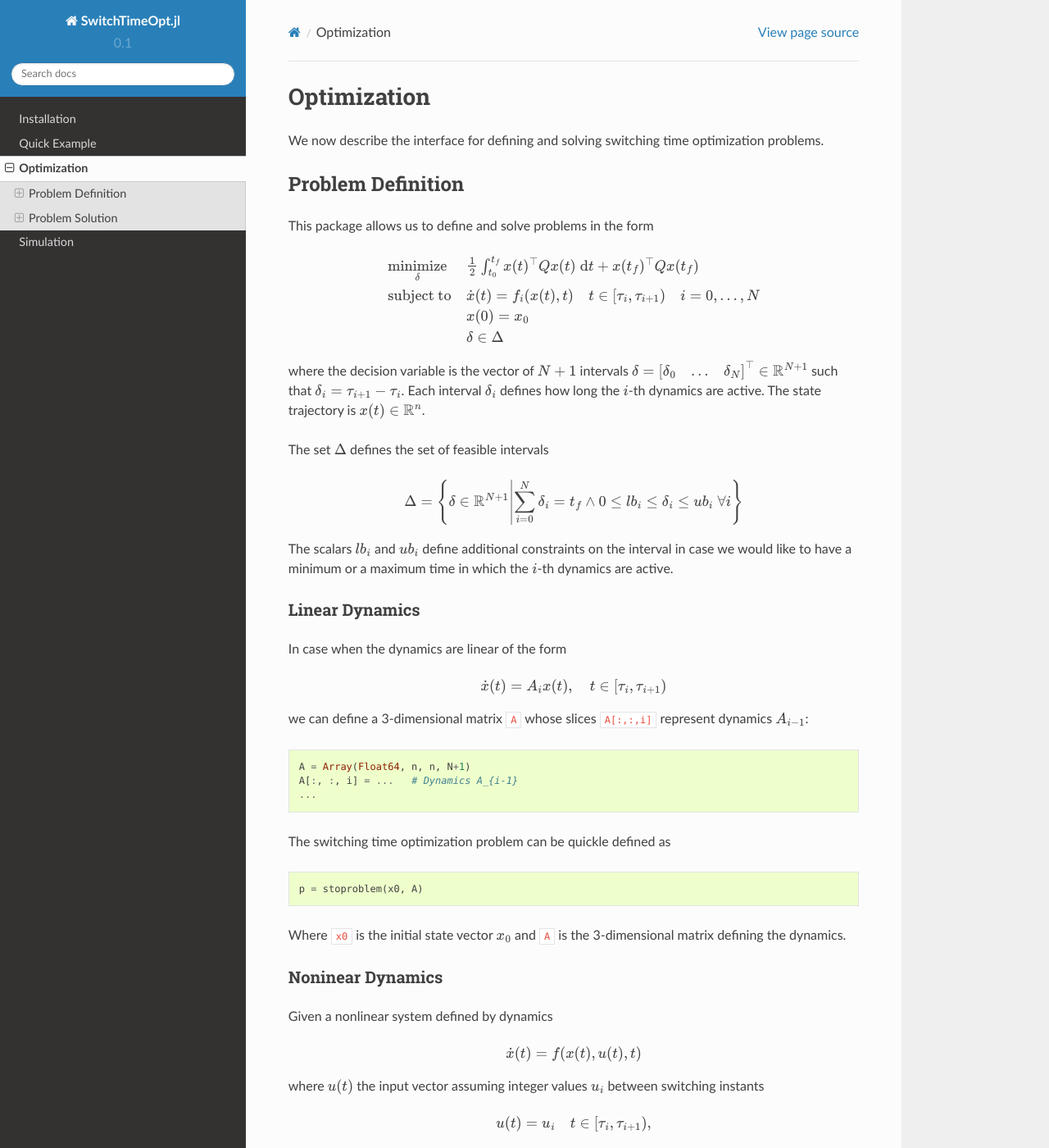
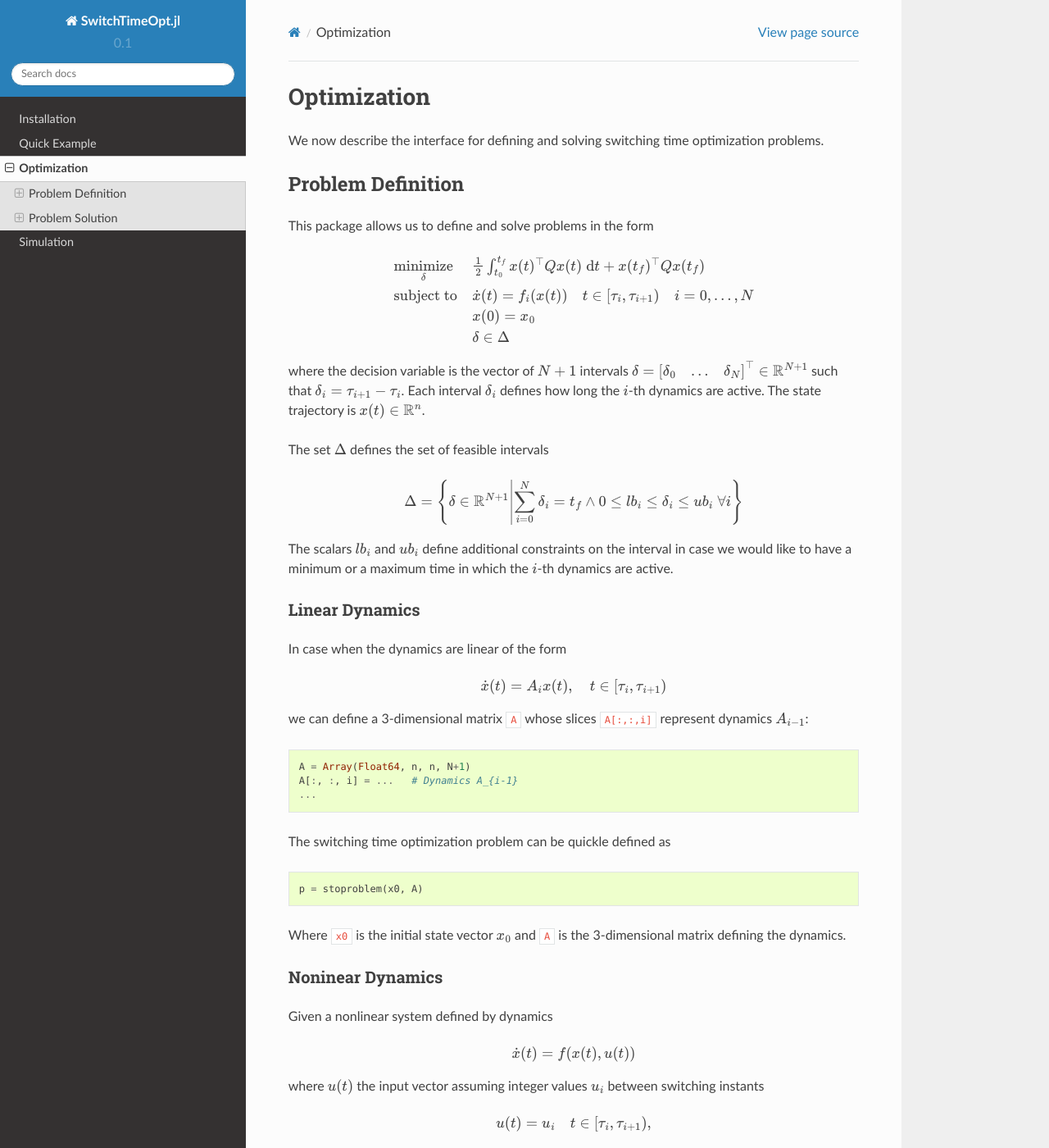
Before and after one commit to oxfordcontrol/SwitchTimeOpt.jl, a Sphinx documentation site: the page built from docs/optimization.rst, in a window 1280 px wide and 1400 px high. Shown: the whole window at 82% size. Built offline with Sphinx 7.4.7 and the Read the Docs theme 2.0.0, drawn with Linux system fonts in a browser that asks for light colours; some of the changed text lies outside the part shown.

```diff
--- a/docs/optimization.rst
+++ b/docs/optimization.rst
@@ -10,7 +10,7 @@ This package allows us to define and solve problems in the form
 .. math::
   \begin{array}{ll}
     \underset{\delta}{\mbox{minimize}} & \frac{1}{2}\int_{t_0}^{t_f} x(t)^\top Q x(t)\; \mathrm{d}t + x(t_f)^\top Q x(t_f)\\
-    \mbox{subject to} & \dot{x}(t) = f_i(x(t), t) \quad t\in[\tau_i,\tau_{i+1}) \quad i = 0,\dots,N\\
+    \mbox{subject to} & \dot{x}(t) = f_i(x(t)) \quad t\in[\tau_i,\tau_{i+1}) \quad i = 0,\dots,N\\
     & x(0) = x_0\\
     & \delta \in \Delta
   \end{array}
@@ -59,7 +59,7 @@ Given a nonlinear system defined by dynamics
 
 .. math::
 
-  \dot{x}(t) = f(x(t), u(t), t)
+  \dot{x}(t) = f(x(t), u(t))
 
 where :math:`u(t)` the input vector assuming integer values :math:`u_i` between switching instants
 
@@ -71,7 +71,7 @@ we can define our switched nonlinear system as
 
 .. math::
 
-  \dot{x}(t) = f_i(x(t), t) = f(x(t), u_i, t) \quad t\in [\tau_i, \tau_{i+1}).
+  \dot{x}(t) = f(x(t), u_i)  = f_i(x(t)) \quad t\in [\tau_i, \tau_{i+1}).
 
 To create the optimization problem we need to define the nonlinear dynamics by means of an additional function
 
@@ -85,18 +85,18 @@ returning the vector of states derivatives. The variable :code:`x` is the state
 
 .. math::
 
-  J_{f_i} = \frac{\partial f_i (x(t), t)}{\partial x(t)}
+  J_{f_i} = \frac{\partial f_i (x(t))}{\partial x(t)}
 
 by means of an additional function
 
 ::
 
-  function jac_nldyn(x, ui, t)
+  function jac_nldyn(x, ui)
     ...
   end
 
 
-Note that the function :code:`jac_nldyn` returns a matrix having in each row the gradient of every component of the function :math:`f_i(x(t), t)` with respect to each state component. Last  element necessary to construct the matrix :code:`U` having a column each integer input vector :code:`ui`. Then, we can define the switching time optimization problem as:
+Note that the function :code:`jac_nldyn` returns a matrix having in each row the gradient of every component of the function :math:`f_i(x(t))` with respect to each state component. Last  element necessary to construct the matrix :code:`U` having a column each integer input vector :code:`ui`. Then, we can define the switching time optimization problem as:
 
 ::
 
```
Also changed, not shown: 3 other files.
